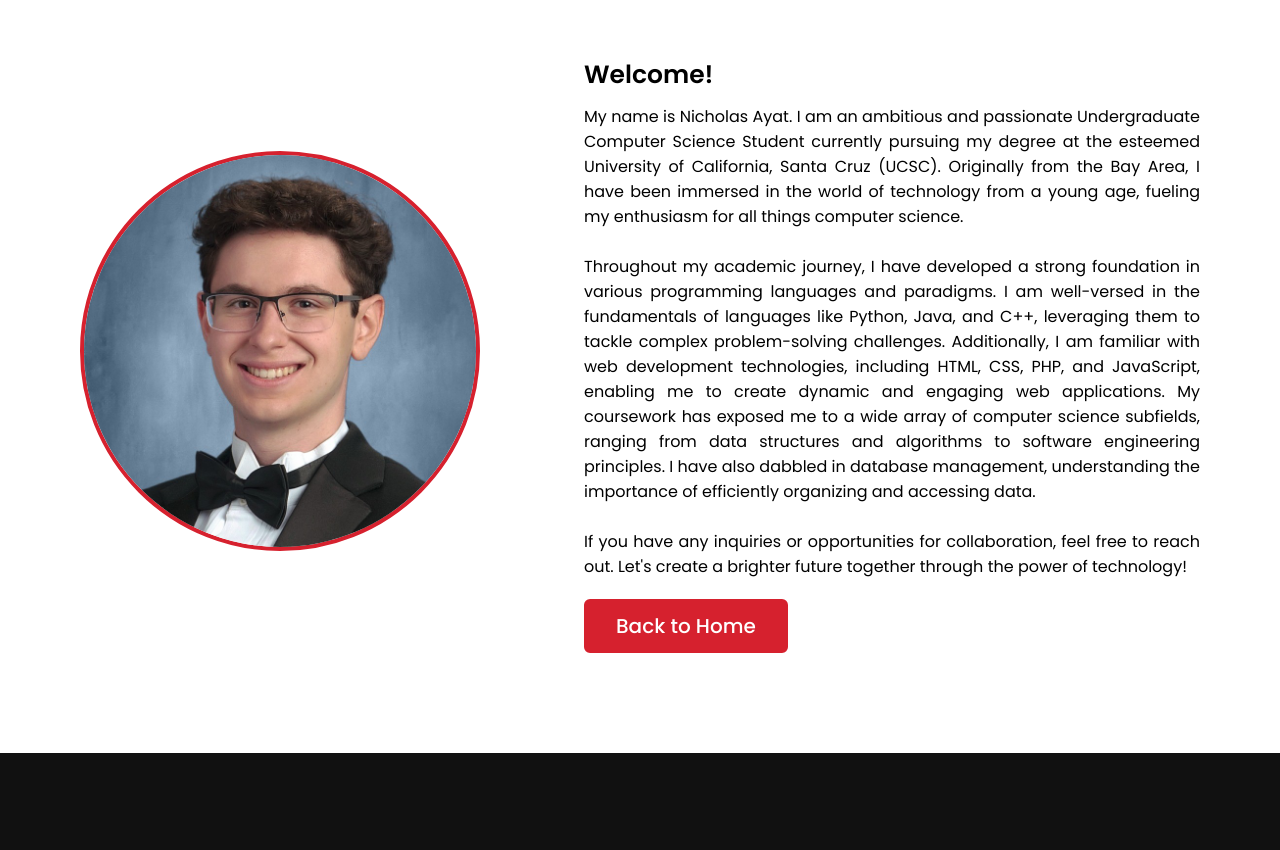
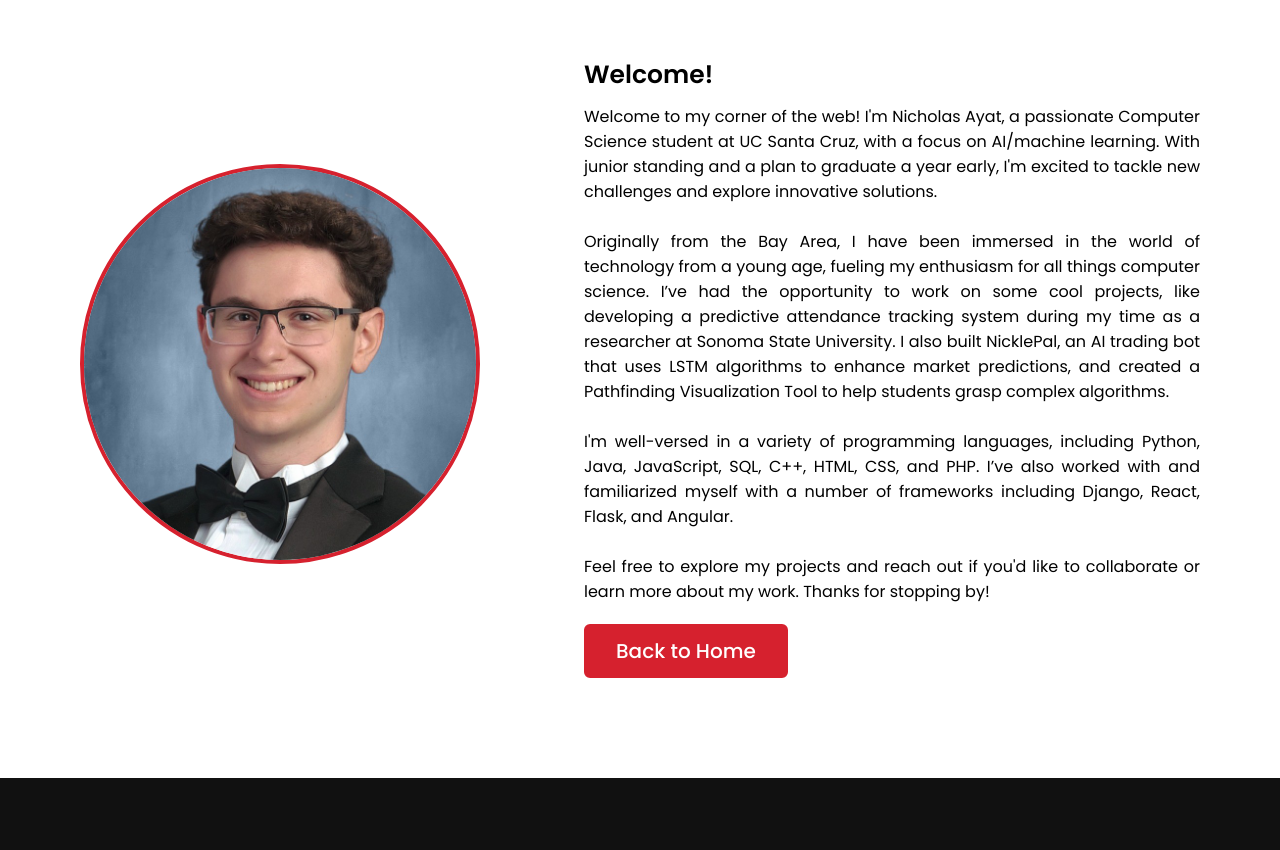
Before and after one commit to NicholasAyat/nicholasayat.me, a plain HTML site: page index.html in a window 1280 px wide. Shown: the part 970-1820 px from the top of the page. Drawn offline with nearby package versions, Linux system fonts and the light colour scheme.

Commit message:
Update index.html

```diff
--- a/index.html
+++ b/index.html
@@ -74,10 +74,10 @@ Last Updated: August 14, 2024
                 </div>
                 <div class="column right">
                     <div class="text">Welcome!</div>
-                    <p>My name is Nicholas Ayat. I am an ambitious and passionate Undergraduate Computer Science Student currently pursuing my degree at the esteemed University of California, Santa Cruz (UCSC). Originally from the Bay Area, I have been immersed in the world of technology from a young age, fueling my enthusiasm for all things computer science.<br><br>
-                        Throughout my academic journey, I have developed a strong foundation in various programming languages and paradigms. I am well-versed in the fundamentals of languages like Python, Java, and C++, leveraging them to tackle complex problem-solving challenges. Additionally, I am familiar with web development technologies, including HTML, CSS, PHP, and JavaScript, enabling me to create dynamic and engaging web applications.
-                        My coursework has exposed me to a wide array of computer science subfields, ranging from data structures and algorithms to software engineering principles. I have also dabbled in database management, understanding the importance of efficiently organizing and accessing data.<br><br>
-                        If you have any inquiries or opportunities for collaboration, feel free to reach out. Let's create a brighter future together through the power of technology!
+                    <p>Welcome to my corner of the web! I'm Nicholas Ayat, a passionate Computer Science student at UC Santa Cruz, with a focus on AI/machine learning. With junior standing and a plan to graduate a year early, I'm excited to tackle new challenges and explore innovative solutions.<br><br>
+                        Originally from the Bay Area, I have been immersed in the world of technology from a young age, fueling my enthusiasm for all things computer science. I’ve had the opportunity to work on some cool projects, like developing a predictive attendance tracking system during my time as a researcher at Sonoma State University. I also built NicklePal, an AI trading bot that uses LSTM algorithms to enhance market predictions, and created a Pathfinding Visualization Tool to help students grasp complex algorithms.<br><br>
+                        I'm well-versed in a variety of programming languages, including Python, Java, JavaScript, SQL, C++, HTML, CSS, and PHP. I’ve also worked with and familiarized myself with a number of frameworks including Django, React, Flask, and Angular.<br><br>
+			Feel free to explore my projects and reach out if you'd like to collaborate or learn more about my work. Thanks for stopping by!
                          </p>
                     <a href="#">Back to Home</a>
                 </div>
```
